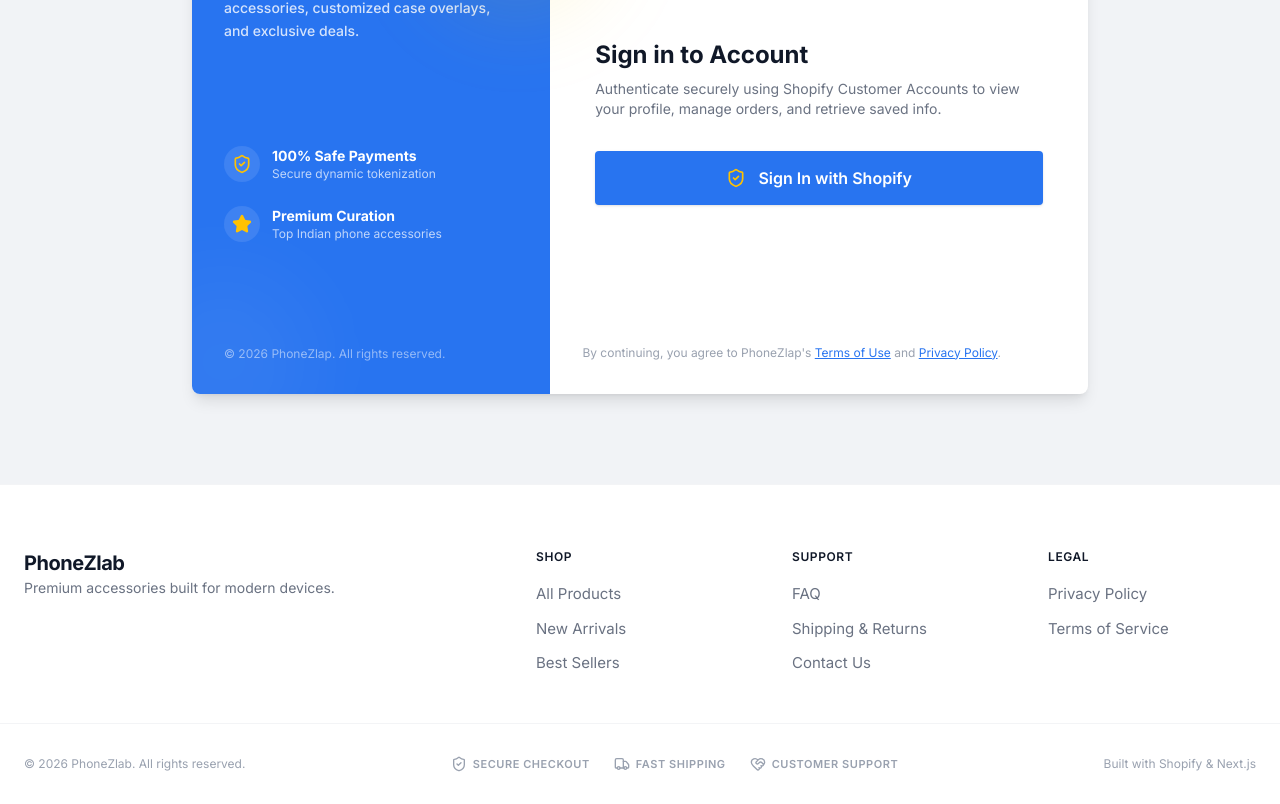
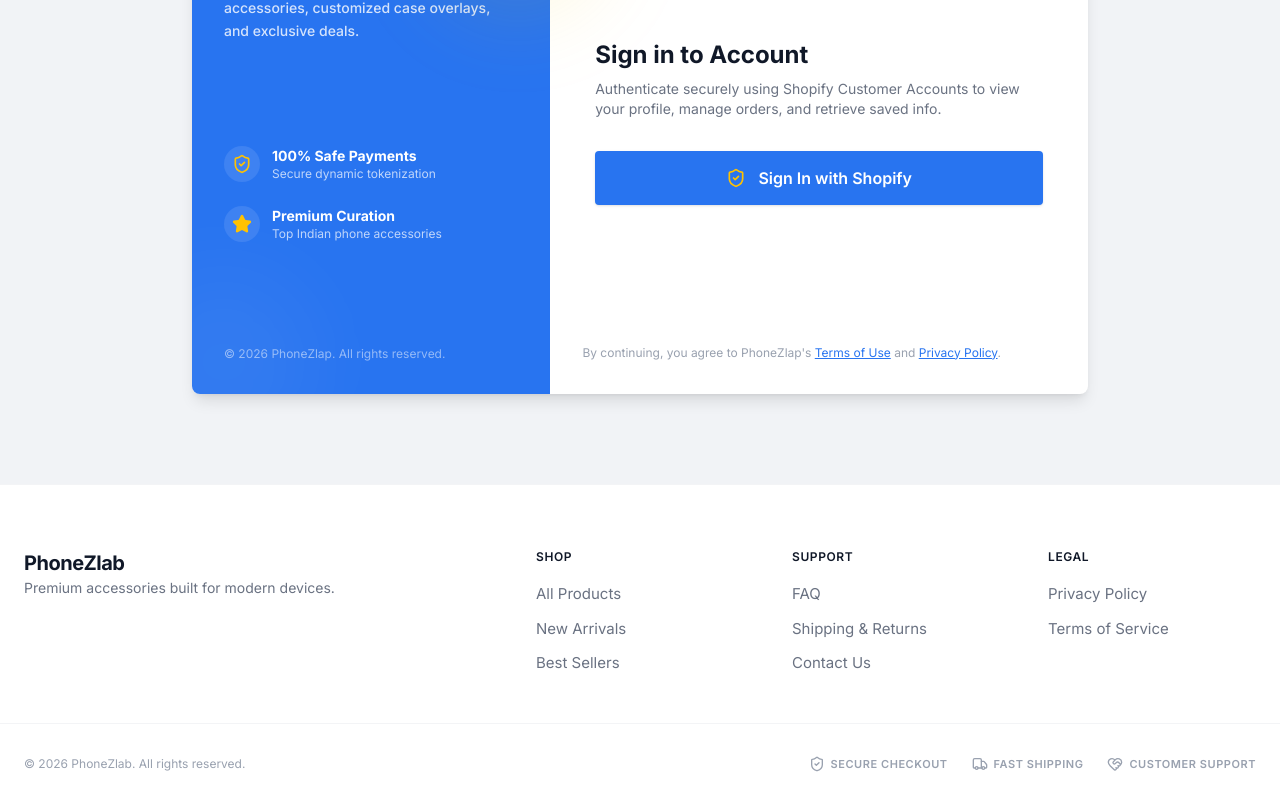
Before and after one commit to Kriniirom/PhoneZlab, a Next.js app: page /login in a window 1280 px wide. Shown: the part 259-1063 px from the top of the page. Built offline with nearby package versions, Linux system fonts and the light colour scheme; no server answers; what @shopify/storefront-api-client would draw is missing.

Commit message:
edit footer

```diff
--- a/src/features/layout/Footer.tsx
+++ b/src/features/layout/Footer.tsx
@@ -106,10 +106,6 @@
           </span>
         </div>
 
-        {/* Tech Attributions */}
-        <div className="text-xs text-gray-400">
-          Built with Shopify & Next.js
-        </div>
       </div>
     </footer>
   );
```
